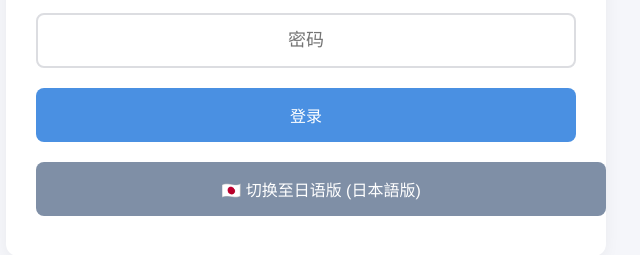
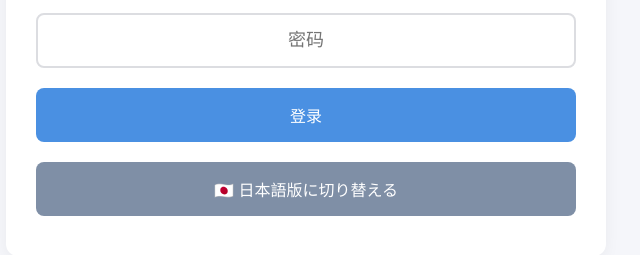
Before and after one commit to mave-01/gotolab-kikutan_ch, a plain HTML site: page index.html in a window 1280 px wide. Shown: the part 357-612 px from the top of the page, without its empty margins (334-974 px from the left). Drawn offline with Linux system fonts and the light colour scheme.

Commit message:
Update index.html

```diff
--- a/index.html
+++ b/index.html
@@ -50,6 +50,7 @@
             font-size: 16px;
             cursor: pointer;
             transition: opacity 0.2s;
+            box-sizing: border-box;
         }
         .btn:hover { opacity: 0.9; }
         .btn-success { background-color: var(--success); }
@@ -219,7 +220,7 @@
         <input type="password" id="password-input" placeholder="密码">
         <button class="btn" onclick="checkPassword()">登录</button>
 
-        <a href="https://mave-01.github.io/gotolab-kikutan/" class="btn btn-warning" style="text-decoration: none; text-align: center; margin-top: 20px; display: block; background-color: #7f8fa6;">🇯🇵 切换至日语版 (日本語版)</a>
+        <a href="https://mave-01.github.io/gotolab-kikutan/" class="btn btn-warning" style="text-decoration: none; text-align: center; margin-top: 20px; display: block; background-color: #7f8fa6;">🇯🇵 日本語版に切り替える</a>
     </div>
 
     <div id="screen-loading" class="screen">
```
